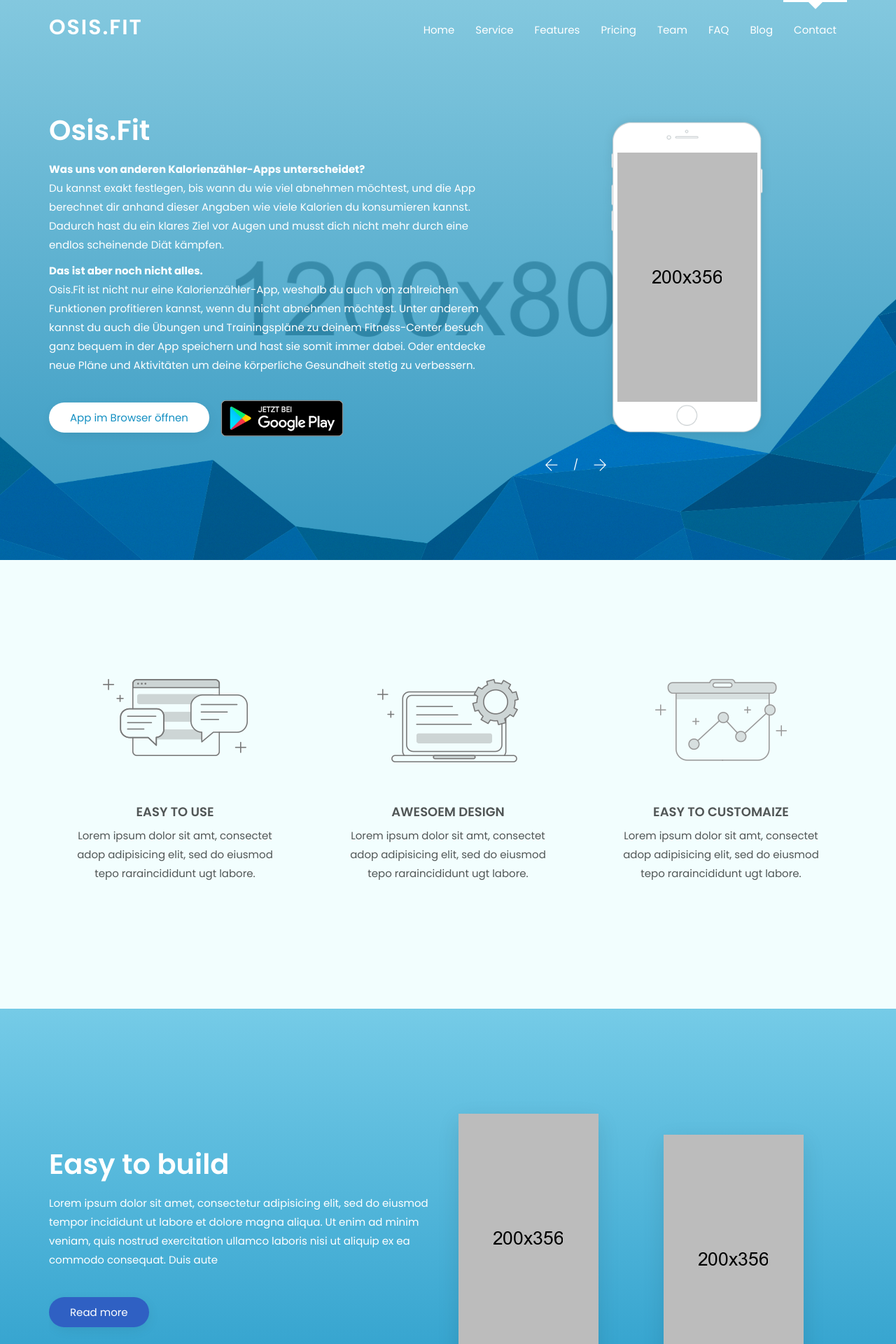
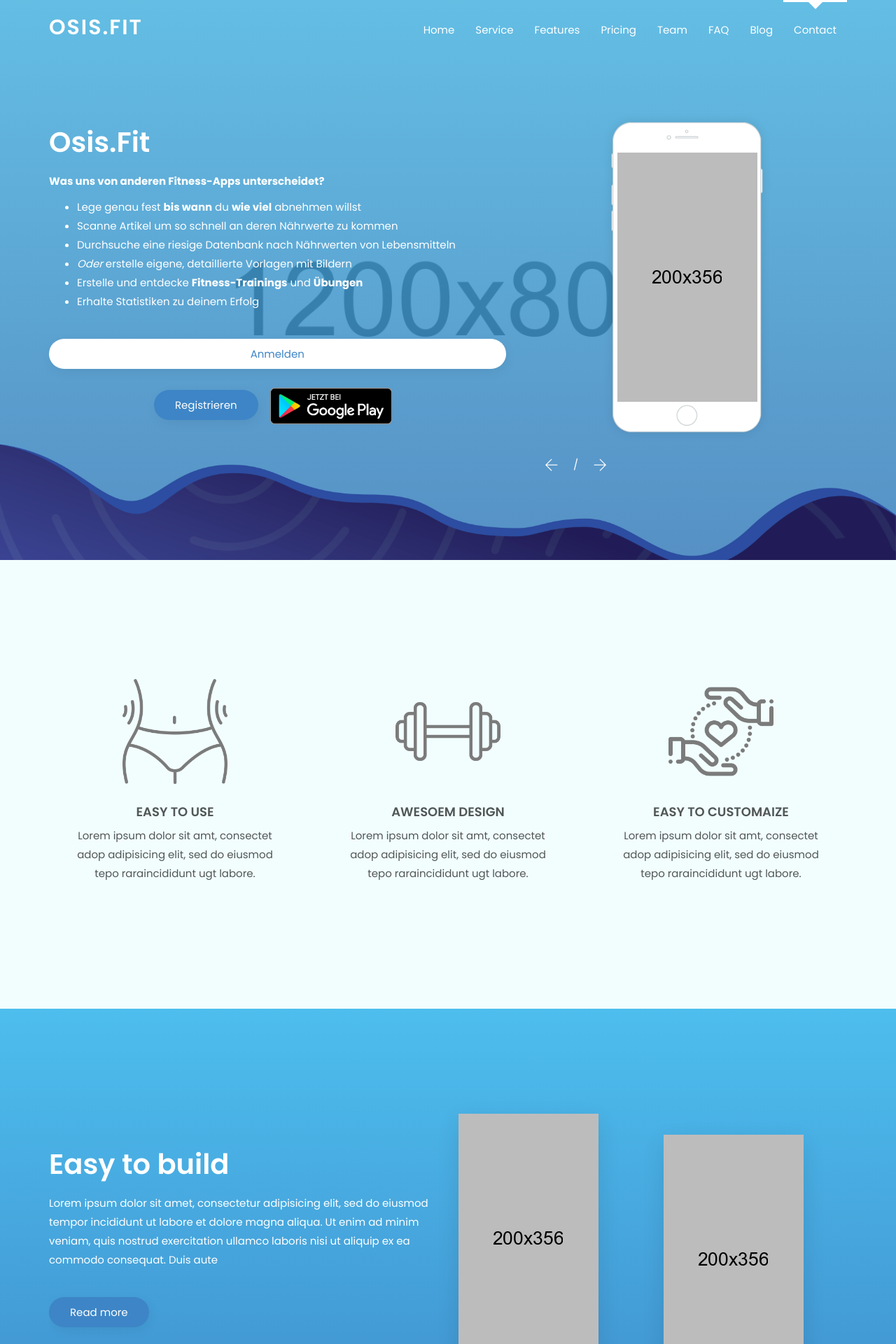
Before and after one commit to erleiuat/osis.fit, a PHP site: page / in a window 1280 px wide. Shown: the top 1920 px of the page at 70% size. Run offline with PHP 8.4, Linux system fonts and the light colour scheme.

Commit message:
style etc

```diff
--- a/index.html
+++ b/index.html
@@ -79,27 +79,42 @@
         <div class="absolute anlge-bg"></div>
         <div class="container">
             <div class="row v-center">
-                <div class="col-xs-12 col-md-7 header-text">
-                    <h2>Osis.Fit</h2>
-                    <p>
-                        <b>Was uns von anderen Kalorienzähler-Apps unterscheidet?</b><br />
+                <div class="col-xs-12 col-md-7 header-text text-center">
+                    <h2 class="text-left">Osis.Fit</h2>
+                    <p class="text-left">
+                        <b>Was uns von anderen Fitness-Apps unterscheidet?</b><br />
+                        <ul class="text-left">
+                            <li>Lege genau fest <b>bis wann</b> du <b>wie viel</b> abnehmen willst</li>
+                            <li>Scanne Artikel um so schnell an deren Nährwerte zu kommen</li>
+                            <li>Durchsuche eine riesige Datenbank nach Nährwerten von Lebensmitteln</li>
+                            <li><i>Oder</i> erstelle eigene, detaillierte Vorlagen mit Bildern</li>
+                            <li>Erstelle und entdecke <b>Fitness-Trainings</b> und <b>Übungen</b></li>
+                            <li>Erhalte Statistiken zu deinem Erfolg</li>
+                        </ul>
+                        <!--
                             Du kannst exakt festlegen, bis wann du wie viel abnehmen möchtest, und die
                             App berechnet dir anhand dieser Angaben wie viele Kalorien du konsumieren kannst.
                             Dadurch hast du ein klares Ziel vor Augen und musst dich nicht mehr durch eine
                             endlos scheinende Diät kämpfen.
+                        -->
                     </p>
                     <p>
+                        <!--
                             <b>Das ist aber noch nicht alles.</b> <br />
                             Osis.Fit ist nicht nur eine Kalorienzähler-App, weshalb du auch von zahlreichen Funktionen
                             profitieren kannst, wenn du nicht abnehmen möchtest. Unter anderem kannst du auch die Übungen
                             und Trainingspläne zu deinem Fitness-Center besuch ganz bequem in der App speichern und hast sie
                             somit immer dabei. Oder entdecke neue Pläne und Aktivitäten um deine körperliche Gesundheit stetig
                             zu verbessern.
+                        -->
                     </p>
-                    <a href="https://app.osis.fit" class="button white">
-                        App im Browser öffnen
+                    <a href="https://app.osis.fit/auth/login" class="button white btn-block">
+                        Anmelden
                     </a>
-                    <a href="#">
+                    <a href="https://app.osis.fit/auth/register" class="button">
+                        Registrieren
+                    </a>
+                    <a href="http://bit.ly/2lSljrO" target="_blank">
                         <img style="width: 200px;" src="images/playstore/de.png" alt="open_in_play">
                     </a>
                 </div>
@@ -136,7 +151,7 @@
                 <div class="col-xs-12 col-sm-4">
                     <div class="box">
                         <div class="box-icon">
-                            <img src="images/service-icon-1.png" alt="">
+                            <img src="images/categories/waist.png" style="height: 150px;" alt="">
                         </div>
                         <h4>EASY TO USE</h4>
                         <p>Lorem ipsum dolor sit amt, consectet adop adipisicing elit, sed do eiusmod tepo raraincididunt ugt labore.</p>
@@ -145,7 +160,7 @@
                 <div class="col-xs-12 col-sm-4">
                     <div class="box">
                         <div class="box-icon">
-                            <img src="images/service-icon-2.png" alt="">
+                            <img src="images/categories/weightlifting.png" style="height: 150px;" alt="">
                         </div>
                         <h4>AWESOEM DESIGN</h4>
                         <p>Lorem ipsum dolor sit amt, consectet adop adipisicing elit, sed do eiusmod tepo raraincididunt ugt labore.</p>
@@ -154,7 +169,7 @@
                 <div class="col-xs-12 col-sm-4">
                     <div class="box">
                         <div class="box-icon">
-                            <img src="images/service-icon-3.png" alt="">
+                            <img src="images/categories/care.png" style="height: 150px;" alt="">
                         </div>
                         <h4>EASY TO CUSTOMAIZE</h4>
                         <p>Lorem ipsum dolor sit amt, consectet adop adipisicing elit, sed do eiusmod tepo raraincididunt ugt labore.</p>
--- a/style.css
+++ b/style.css
@@ -152,7 +152,7 @@
     text-align: center;
     line-height: 2.5em;
     background-color: #ffffff;
-    color: #138fc2;
+    color: #3D85C6;
     border-radius: 100px;
     -webkit-box-shadow: 0 0 0 0 rgba(0, 0, 0, 0.1);
     box-shadow: 0 0 0 0 rgba(0, 0, 0, 0.1);
@@ -160,7 +160,7 @@
 }
 
 .social-menu li a:hover {
-    background-color: #138fc2;
+    background-color: #3D85C6;
     color: #ffffff;
     -webkit-box-shadow: 3px 3px 5px 0 rgba(0, 0, 0, 0.1);
     box-shadow: 3px 3px 5px 0 rgba(0, 0, 0, 0.1);
@@ -172,10 +172,10 @@
 
 .overlay:before,
 .sky-bg {
-    background: #75cbe7;
-    background: -webkit-gradient(linear, left top, left bottom, from(#75cbe7), to(#138fc2));
-    background: linear-gradient(to bottom, #75cbe7 0%, #138fc2 100%);
-    filter: progid:DXImageTransform.Microsoft.gradient( startColorstr='#75cbe7', endColorstr='#138fc2', GradientType=0);
+    background: #4DBEEE;
+    background: -webkit-gradient(linear, left top, left bottom, from(rgb(64, 100, 116)), to(#3D85C6));
+    background: linear-gradient(to bottom, #4DBEEE 0%, #3D85C6 100%);
+    filter: progid:DXImageTransform.Microsoft.gradient( startColorstr='#4DBEEE', endColorstr='#3D85C6', GradientType=0);
     color: #ffffff;
 }
 
@@ -192,7 +192,7 @@
     padding: 8px 30px;
     border-radius: 50px;
     color: #ffffff;
-    background-color: #2f60c3;
+    background-color: #3D85C6;
     -webkit-transition: 0.3s;
     transition: 0.3s;
     border: none;
@@ -203,11 +203,11 @@
 .button.white,
 .button:hover {
     background-color: #ffffff;
-    color: #138fc2;
+    color: #3D85C6;
 }
 
 .button.white:hover {
-    background-color: #2f60c3;
+    background-color: #3D85C6;
     color: #ffffff;
 }
 
@@ -357,7 +357,7 @@
 }
 
 .mainmenu-area.affix {
-    background-color: #138fc2;
+    background-color: #3D85C6;
 }
 
 
@@ -372,7 +372,7 @@
 }
 
 .anlge-bg {
-    background: url('images/angle-bg.png') no-repeat scroll center bottom -120px / 100% auto;
+    background: url('images/angle-bg.png') no-repeat scroll center bottom -5px / 100% auto;
 }
 
 .overlay {
@@ -713,7 +713,7 @@
     top: 20px;
     width: 36px;
     height: 36px;
-    background: #2f60c3;
+    background: #3D85C6;
     border-radius: 50%;
     -webkit-transition: 0.3s;
     transition: 0.3s;
@@ -867,10 +867,10 @@
     left: 0;
     width: 100%;
     height: 100%;
-    background: #75cbe7;
-    background: -webkit-gradient(linear, left top, left bottom, from(#75cbe7), to(#138fc2));
-    background: linear-gradient(to bottom, #75cbe7 0%, #138fc2 100%);
-    filter: progid:DXImageTransform.Microsoft.gradient( startColorstr='#75cbe7', endColorstr='#138fc2', GradientType=0);
+    background: #4DBEEE;
+    background: -webkit-gradient(linear, left top, left bottom, from(#4DBEEE), to(#3D85C6));
+    background: linear-gradient(to bottom, #4DBEEE 0%, #3D85C6 100%);
+    filter: progid:DXImageTransform.Microsoft.gradient( startColorstr='#4DBEEE', endColorstr='#3D85C6', GradientType=0);
     z-index: 99999999999;
 }
 
```
Also changed, not shown: images/angle-bg.png, images/categories/care.png (added), images/categories/waist.png (added), images/categories/weightlifting.png (added). Lines whose indentation alone changed are shown as unchanged.
